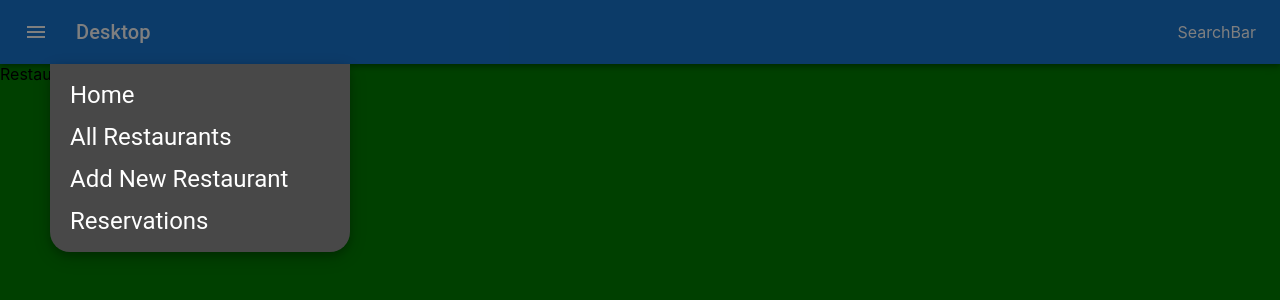
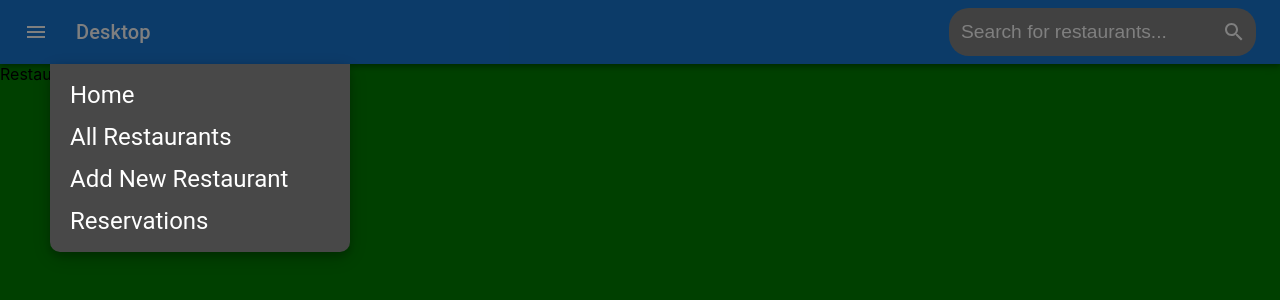
Before and after one commit to DylanLovell93/takehome-frontend, a React (Create React App) app: page /restaurants in a window 1280 px wide. Both pictures are taken after a click on the button 36 px from the left and 32 px from the top of the page. Shown: the top 300 px of the page. Built offline with nearby package versions, Linux system fonts and the light colour scheme.

Commit message:
navbar bugfixes

```diff
--- a/src/Components/MenuItems/MenuItems.css
+++ b/src/Components/MenuItems/MenuItems.css
@@ -43,7 +43,7 @@
     width: 300px;
     height: auto;
     margin-top: 64px;
-    border-radius: 0px 0px 20px 20px;
+    border-radius: 0px 0px 10px 10px;
     margin-left: 50px;
     box-shadow: 0 4px 8px 0 rgba(0, 0, 0, 0.2), 0 6px 20px 0 rgba(0, 0, 0, 0.19);
   }
--- a/src/Components/MenuItems/MenuItems.jsx
+++ b/src/Components/MenuItems/MenuItems.jsx
@@ -1,13 +1,15 @@
 import "./MenuItems.css";
 import { IconButton, Typography, Toolbar } from "@mui/material";
+import React from "react";
 import CloseIcon from "@mui/icons-material/Close";
 import { Link } from "react-router-dom";
 import itemData from "./itemData.js";
 
-const MenuItems = ({ onClose, mobile }) => {
-  const listItems = itemData.map((item) => (
-    <li>
-      <Link to={item.link}>
+const MenuItems = React.forwardRef((props, ref) => {
+  const { onClose } = props;
+  const listItems = itemData.map((item, idx) => (
+    <li key={"li" + (idx + 1)}>
+      <Link to={item.link} onClick={onClose}>
         <Typography variant="h5" component="div" sx={{ mr: "auto" }}>
           {item.text}
         </Typography>
@@ -15,7 +17,7 @@ const MenuItems = ({ onClose, mobile }) => {
     </li>
   ));
   return (
-    <div className="MenuItems">
+    <div className="MenuItems" ref={ref}>
       <Toolbar className="menuBar">
         <IconButton
           size="large"
@@ -34,6 +36,6 @@ const MenuItems = ({ onClose, mobile }) => {
       <ul>{listItems}</ul>
     </div>
   );
-};
+});
 
 export default MenuItems;
--- /dev/null
+++ b/src/Components/NavBar/NavBar.css
@@ -0,0 +1,3 @@
+.NavBar .searchModal .SearchBar {
+  margin-top: 64px;
+}
--- a/src/Components/Navbar/Navbar.jsx
+++ b/src/Components/NavBar/NavBar.jsx
@@ -1,4 +1,5 @@
-import "./Navbar.css";
+import "./NavBar.css";
+import React from "react";
 import { useState } from "react";
 import AppBar from "@mui/material/AppBar";
 import Box from "@mui/material/Box";
@@ -11,7 +12,7 @@ import Modal from "@mui/material/Modal";
 import MenuItems from "../MenuItems/MenuItems";
 import SearchBar from "../SearchBar/SearchBar";
 
-const Navbar = () => {
+const NavBar = React.forwardRef((props, ref) => {
   const mobileQuery = window.matchMedia("(max-width: 600px)");
   const [mobile, setMobile] = useState(mobileQuery.matches);
   const [menuOpen, setMenu] = useState(false);
@@ -36,7 +37,6 @@ const Navbar = () => {
   mobileQuery.onchange = (e) => {
     setMobile(e.matches);
   };
-
   return (
     <Box className="NavBar" sx={{ flexGrow: 1 }}>
       <AppBar position="static">
@@ -50,8 +50,14 @@ const Navbar = () => {
           >
             <MenuIcon />
           </IconButton>
-          <Modal open={menuOpen} onClose={handleMenuClose}>
+          <Modal
+            open={menuOpen}
+            onClose={handleMenuClose}
+            children={<MenuItems onClose={handleMenuClose} mobile={mobile} />}
+          >
+            <>
               <MenuItems onClose={handleMenuClose} mobile={mobile} />
+            </>
           </Modal>
           <Typography
             variant="h6"
@@ -61,14 +67,27 @@ const Navbar = () => {
             {mobile ? "Mobile" : "Desktop"}
           </Typography>
           {mobile ? (
+            <>
               <IconButton
                 size="large"
                 edge="end"
                 color="inherit"
                 aria-label="menu"
+                onClick={handleSearchOpen}
               >
                 <SearchIcon />
               </IconButton>
+              <Modal
+                open={searchOpen}
+                onClose={handleSearchClose}
+                className="searchModal"
+                children={<SearchBar onClose={handleSearchClose} />}
+              >
+                <>
+                  <SearchBar onClose={handleSearchClose} />
+                </>
+              </Modal>
+            </>
           ) : (
             <SearchBar />
           )}
@@ -76,6 +95,6 @@ const Navbar = () => {
       </AppBar>
     </Box>
   );
-};
+});
 
-export default Navbar;
+export default NavBar;
--- a/src/Components/Navbar/Navbar.css
+++ /dev/null
@@ -1,2 +0,0 @@
-.Navbar {
-}
--- a/src/Components/SearchBar/SearchBar.css
+++ b/src/Components/SearchBar/SearchBar.css
@@ -0,0 +1,32 @@
+.SearchBar {
+  background-color: #848484;
+  border-radius: 20px;
+  padding: 0px 10px;
+  display: flex;
+  align-items: center;
+}
+
+.SearchBar #searchInput {
+  background-color: #848484;
+  font-size: 1.2em;
+  border: none;
+  width: 100%;
+  color: white;
+}
+
+.SearchBar #searchInput:focus {
+  outline: none;
+  color: white;
+}
+
+.SearchBar #searchInput::placeholder {
+  color: white;
+}
+
+.SearchBar #submitButton {
+  color: white;
+}
+
+.searchModal .SearchBar {
+  margin-top: 60px;
+}
--- a/src/Components/SearchBar/SearchBar.jsx
+++ b/src/Components/SearchBar/SearchBar.jsx
@@ -1,7 +1,58 @@
 import "./SearchBar.css";
+import React from "react";
+import IconButton from "@mui/material/IconButton";
+import SearchIcon from "@mui/icons-material/Search";
+import { useState } from "react";
+import { useNavigate } from "react-router-dom";
 
-const SearchBar = () => {
-  return <form className="SearchBar">SearchBar</form>;
-};
+const SearchBar = React.forwardRef((props, ref) => {
+  const { onClose } = props;
+  const [searchInput, setSearch] = useState("");
+  const nav = useNavigate();
+
+  const handleInput = (event) => {
+    setSearch(event.target.value);
+  };
+
+  const handleSubmit = (event) => {
+    event.preventDefault();
+    if (!searchInput.replace(/[^a-z]/gi, "")) {
+      setSearch("");
+      alert("Searches require a letter");
+      return;
+    } else {
+      nav("/restaurants?search=" + searchInput);
+      setSearch("");
+      onClose();
+    }
+  };
+
+  return (
+    <form
+      className="SearchBar"
+      autoComplete="off"
+      onSubmit={handleSubmit}
+      ref={ref}
+    >
+      <input
+        id="searchInput"
+        type="text"
+        value={searchInput}
+        onChange={handleInput}
+        placeholder="Search for restaurants..."
+      />
+      <IconButton
+        size="large"
+        edge="end"
+        color="inherit"
+        aria-label="menu"
+        type="submit"
+        id="submitButton"
+      >
+        <SearchIcon />
+      </IconButton>
+    </form>
+  );
+});
 
 export default SearchBar;
--- a/src/Pages/NewRestaurant/NewRestaurant.jsx
+++ b/src/Pages/NewRestaurant/NewRestaurant.jsx
@@ -1,11 +1,11 @@
 import "./NewRestaurant.css";
 import React from "react";
-import Navbar from "../../Components/Navbar/Navbar";
+import NavBar from "../../Components/NavBar/NavBar";
 
 const NewRestaurant = () => {
   return (
     <div className="NewRestaurant">
-      <Navbar />
+      <NavBar />
       NewRestaurant
     </div>
   );
--- a/src/Pages/Reservations/Reservations.jsx
+++ b/src/Pages/Reservations/Reservations.jsx
@@ -1,11 +1,11 @@
 import "./Reservations.css";
 import React from "react";
-import Navbar from "../../Components/Navbar/Navbar";
+import NavBar from "../../Components/NavBar/NavBar";
 
 const Reservations = () => {
   return (
     <div className="Reservations">
-      <Navbar />
+      <NavBar />
       Reservations
     </div>
   );
--- a/src/Pages/Restaurants/Restaurants.jsx
+++ b/src/Pages/Restaurants/Restaurants.jsx
@@ -1,11 +1,11 @@
-import './Restaurants.css';
-import React from 'react';
-import Navbar from '../../Components/Navbar/Navbar';
+import "./Restaurants.css";
+import React from "react";
+import NavBar from "../../Components/NavBar/NavBar";
 
 const Restaurants = () => {
   return (
     <div className="Restaurants">
-      <Navbar />
+      <NavBar />
       Restaurants
     </div>
   );
--- a/src/Pages/SingleReservation/SingleReservation.jsx
+++ b/src/Pages/SingleReservation/SingleReservation.jsx
@@ -1,12 +1,12 @@
 import "./SingleReservation.css";
 import React from "react";
 import { useParams } from "react-router-dom";
-import Navbar from "../../Components/Navbar/Navbar";
+import NavBar from "../../Components/NavBar/NavBar";
 const SingleReservation = () => {
   const { id } = useParams();
   return (
     <div className="SingleReservation">
-      <Navbar />
+      <NavBar />
       SingleReservation - {id}
     </div>
   );
--- a/src/Pages/SingleRestaurant/SingleRestaurant.jsx
+++ b/src/Pages/SingleRestaurant/SingleRestaurant.jsx
@@ -1,13 +1,13 @@
 import "./SingleRestaurant.css";
 import React from "react";
 import { useParams } from "react-router-dom";
-import Navbar from "../../Components/Navbar/Navbar";
+import NavBar from "../../Components/NavBar/NavBar";
 
 const SingleRestaurant = () => {
   const { id } = useParams();
   return (
     <div className="SingleRestaurant">
-      <Navbar />
+      <NavBar />
       SingleRestaurant - {id}
     </div>
   );
```
Lines whose indentation alone changed are shown as unchanged.
